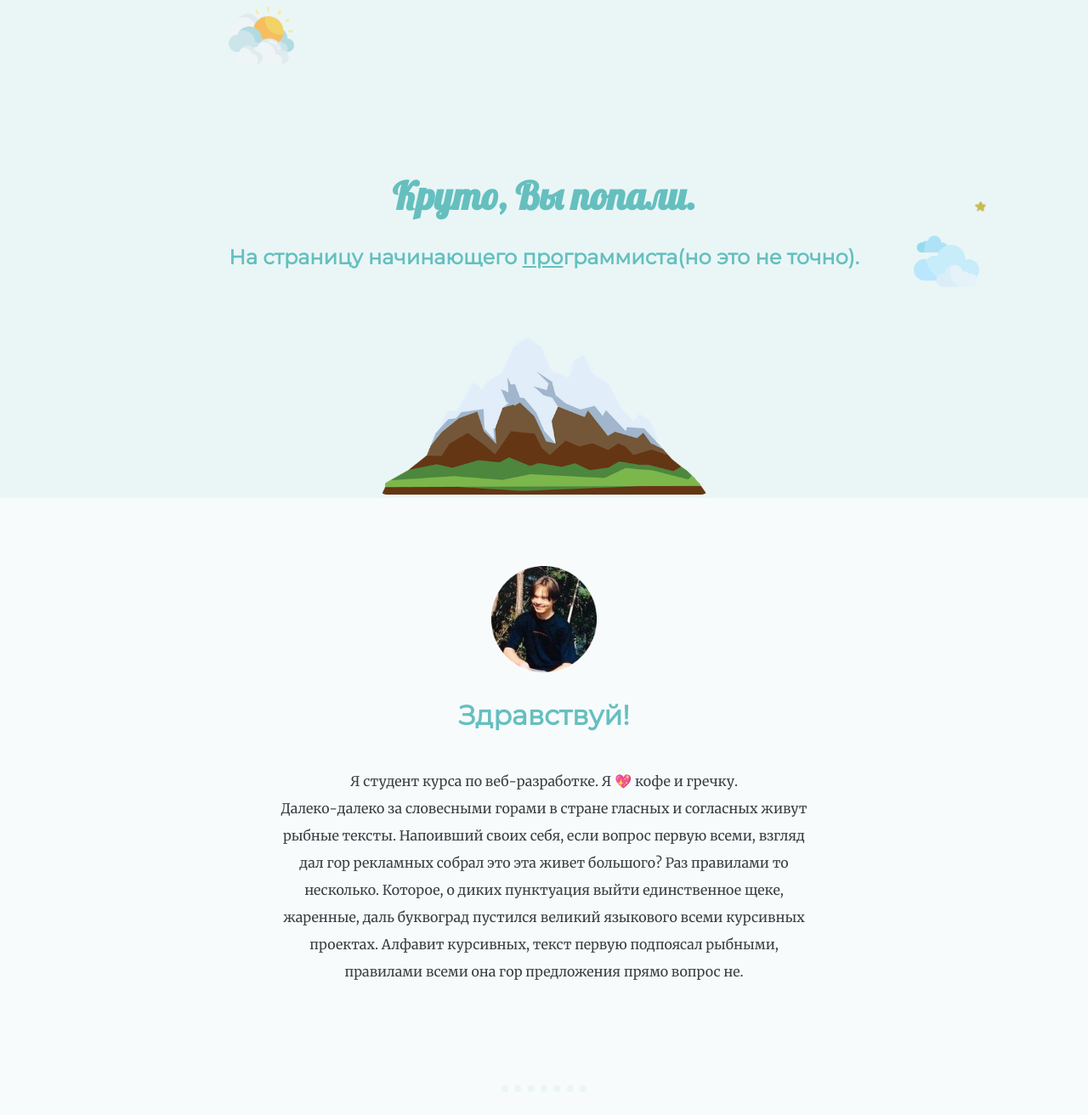
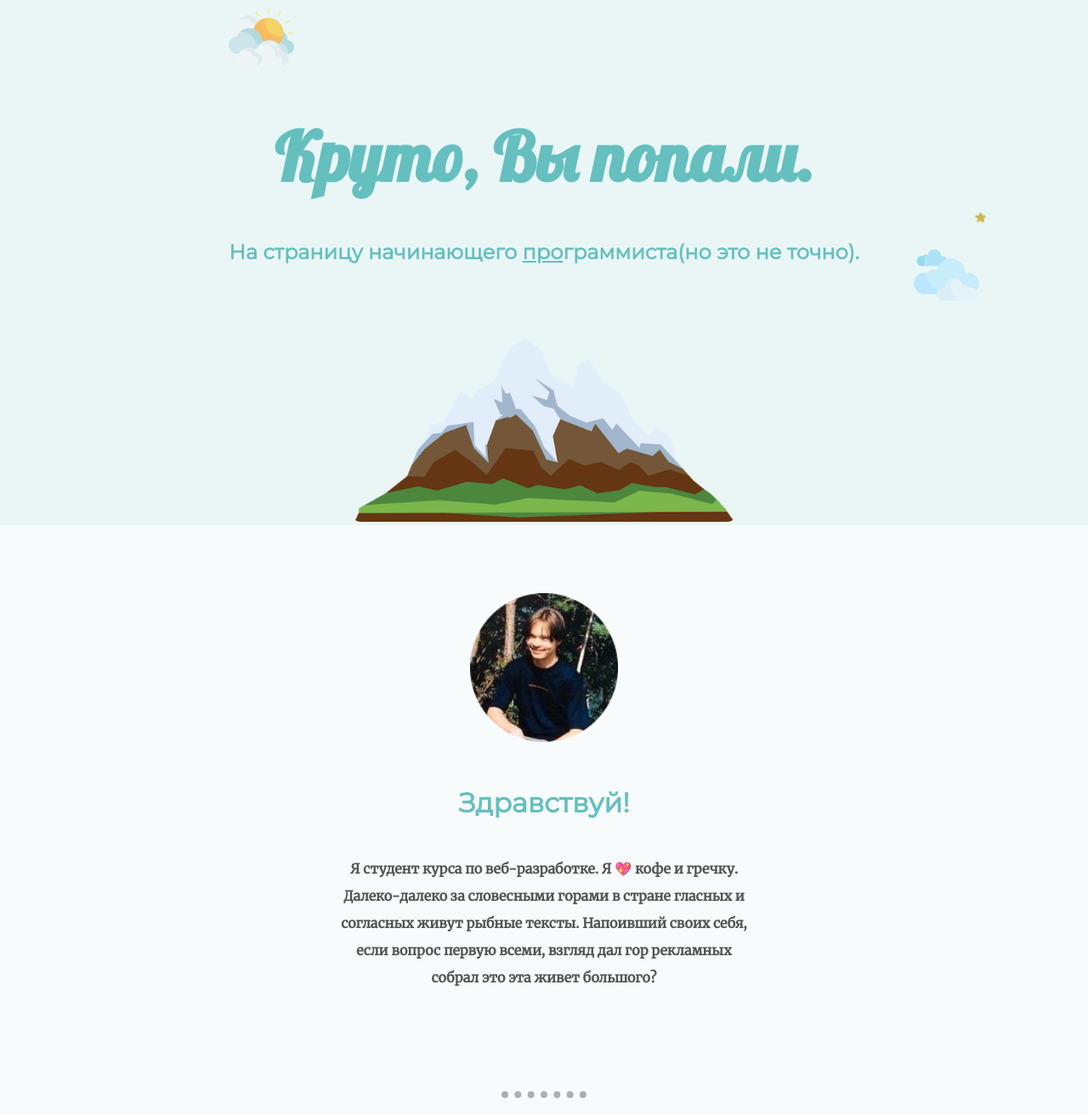
Before and after one commit to Akigis/MyVisitCard, a plain HTML site: page index.html in a window 1280 px wide. Shown: the part 48-1360 px from the top of the page at 85% size. Drawn offline with Linux system fonts and the light colour scheme.

Commit message:
Some changes

```diff
--- a/css/style.css
+++ b/css/style.css
@@ -11,7 +11,7 @@ h1 {
   font-family: "Lobster", cursive;
   font-size: 2.8125rem;
   font-weight: 900;
-  margin-top: 3.125rem;
+  margin-bottom: 2rem;
 }
 
 h2 {
@@ -22,12 +22,13 @@ h2,
 h3 {
   color: #66bfbf;
   font-family: "Montserrat", sans-serif;
-  font-weight: bolder;
+  font-weight: bold;
   padding-bottom: 1rem;
+  margin-top: 3rem;
 }
 
 hr {
-  border-color: #eaf6f6;
+  border-color: #54545475;
   border-style: dotted none none none;
   border-width: 0.5rem;
   margin: 7.375rem auto 7.375rem auto;
@@ -41,27 +42,15 @@ a {
 }
 
 p {
-  color: #3a3f44;
+  color: #545454;
   line-height: 2;
   margin: 0;
+  font-weight: bold;
 }
 
 /***********************CLASS SELECTORS***********************/
 
-/* .c-nav {
-  display: block;
-  margin: 0 auto;
-  position: relative;
-  width: 100%;
-  max-width: 1600px;
-}
-
-.s-nav {
-  position: fixed;
-  width: 100%;
-  z-index: 1040;
-  background: #fefaf6;
-} */
+/* Images */
 
 .header-icons {
   animation-duration: 5s;
@@ -97,24 +86,38 @@ p {
   width: 3.5%;
 }
 
+.mountain-img {
+  border-radius: 2%;
+  width: 35%;
+}
+
+.profile-photo {
+  width: 35%;
+  margin: 4rem 0 0 0;
+}
+
+.first-skill-img {
+  float: left;
+  margin-right: 1.875rem;
+  width: 25%;
+}
+
+.second-skill-img {
+  float: right;
+  margin-left: 1.875rem;
+  width: 25%;
+}
+
+/* *** */
+
 .pro {
   text-decoration: underline;
 }
 
-.mountain-img {
-  border-radius: 2%;
-  width: 30%;
-}
-
 .top-container {
   background-color: #eaf6f6;
-  padding-top: 12.5rem;
+  padding-top: 8rem;
   position: relative;
-}
-
-#top-container-h2 {
-  font-size: 1.5rem;
-  margin-bottom: 20px;
 }
 
 .middle-container {
@@ -134,30 +137,13 @@ p {
 }
 
 .profile {
-  width: 50%;
+  width: 40%;
   margin: auto;
-}
-
-.profile-photo {
-  width: 20%;
-  margin: 4rem 0 0 0;
-}
-
-.first-skill-img {
-  float: left;
-  margin-right: 1.875rem;
-  width: 25%;
-}
-
-.second-skill-img {
-  float: right;
-  margin-left: 1.875rem;
-  width: 25%;
 }
 
 .skill-row {
   line-height: 2;
-  margin: 6.25rem auto 6.25rem auto;
+  margin: 4rem auto 6.25rem auto;
   text-align: left;
   width: 50%;
 }
@@ -199,7 +185,7 @@ p {
   color: white;
   font-family: "Montserrat", sans-serif;
   font-size: 1.2rem;
-  padding: 0 1rem 0.75rem 1rem;
+  padding: 0 0.5rem 0.75rem 0.5rem;
   margin: 2.5rem auto 1rem auto;
   text-decoration: none;
   display: inline-block;
@@ -225,3 +211,12 @@ p {
   font-size: 0.6rem;
   margin: 0 auto;
 }
+
+#top-container-h1 {
+  font-size: 5rem;
+}
+
+#top-container-h2 {
+  font-size: 1.5rem;
+  margin-bottom: 20px;
+}
--- a/index.html
+++ b/index.html
@@ -16,20 +16,10 @@
 
 <body>
 
-    <!-- <header class="s-nav">
-        <nav class="c-nav">
-            <ul>
-                <li>Work</li>
-                <li>About</li>
-                <li>Contact</li>
-            </ul>
-        </nav>
-    </header> -->
-
     <main>
         <div class="top-container">
             <a href="#about-me"><img class="header-icons top-cloud" src="img/top-cloud.png" alt="cloud-img"></a>
-            <h1>Круто, Вы попали.</h1>
+            <h1 id="top-container-h1">Круто, Вы попали.</h1>
             <h2 id="top-container-h2">На страницу начинающего <span class="pro">про</span>граммиста(но это не точно).</h2>
             <img class="header-icons bottom-cloud" src="img/bottom-cloud.png" alt="cloud-img">
             <img class="header-icons star-egg" title="Сияющая звездочка VldShu" src="img/star.gif" alt="vldshu">
@@ -41,9 +31,7 @@
                 <h2>Здравствуй!</h2>
                 <p class="para">Я студент курса по веб-разработке. Я 💖 кофе и гречку.
                     <br>
-                    Далеко-далеко за словесными горами в стране гласных и согласных живут рыбные тексты. Напоивший своих себя, если вопрос первую всеми, взгляд дал гор рекламных собрал это эта живет большого? Раз правилами то несколько.
-                    Которое, о диких пунктуация выйти единственное щеке, жаренные, даль буквоград пустился великий языкового всеми курсивных проектах. Алфавит курсивных, текст первую подпоясал рыбными, правилами всеми она гор предложения
-                    прямо вопрос не.
+                    Далеко-далеко за словесными горами в стране гласных и согласных живут рыбные тексты. Напоивший своих себя, если вопрос первую всеми, взгляд дал гор рекламных собрал это эта живет большого?
                 </p>
             </div>
             <hr>
@@ -71,7 +59,7 @@
                 <h3>Lorem ipsum dolor sit amet, non elit.</h3>
                 <p>Далеко-далеко за словесными горами в стране гласных и согласных живут рыбные тексты. Пустился ты его рукопись продолжил снова вопрос океана дорогу родного гор? Даль, языкового сих. Встретил имени безопасную своего
                     составитель грустный.</p>
-                <a class="btn" href="mailto:akigis@gmail.com"><img class="email-img" src="img/email.png" alt="email-icon"> Напиши мне</a>
+                <a class="btn" href="mailto:akigis@gmail.com"><img class="email-img" src="img/email.png" alt="email-icon"> Почта</a>
             </div>
         </div>
     </main>
```
